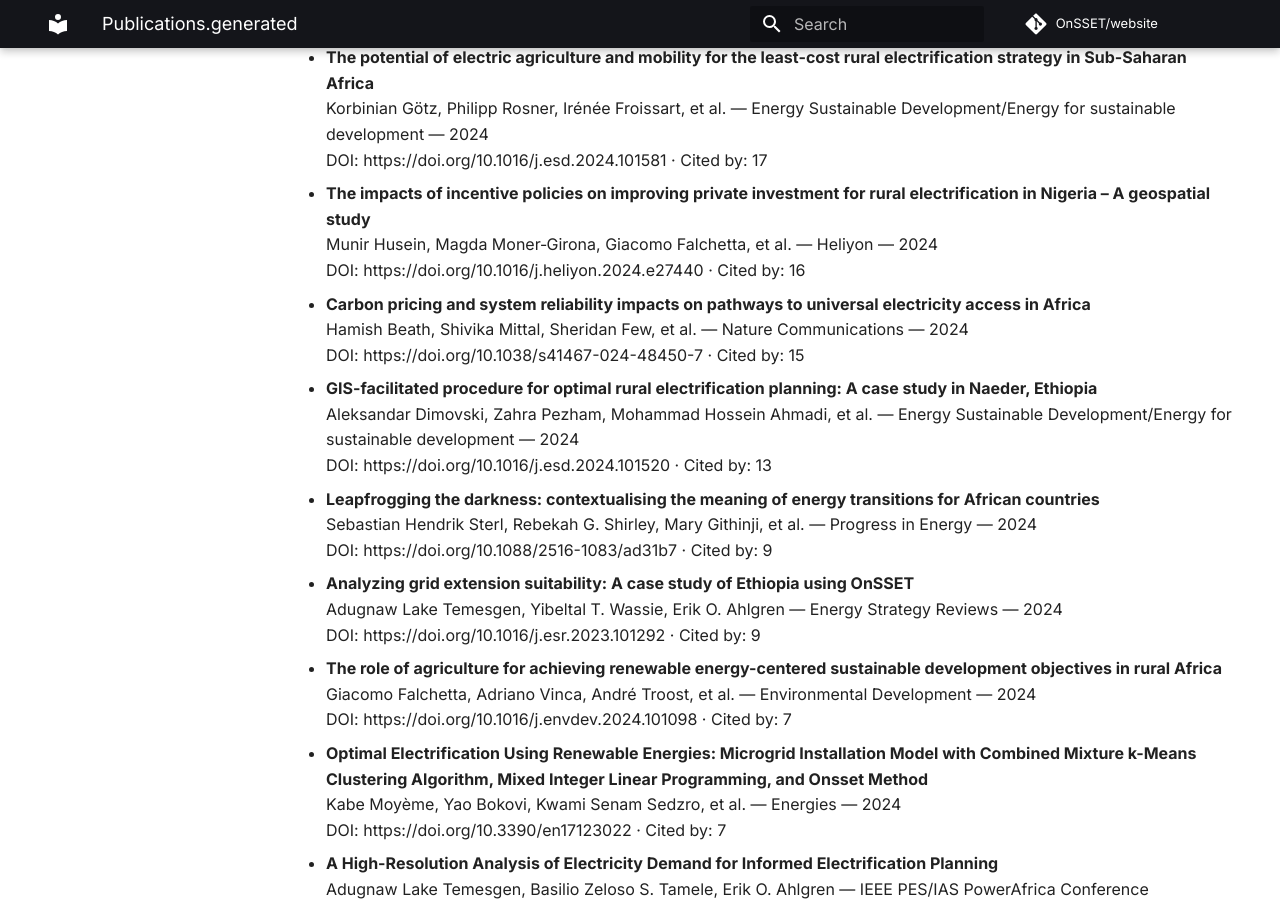
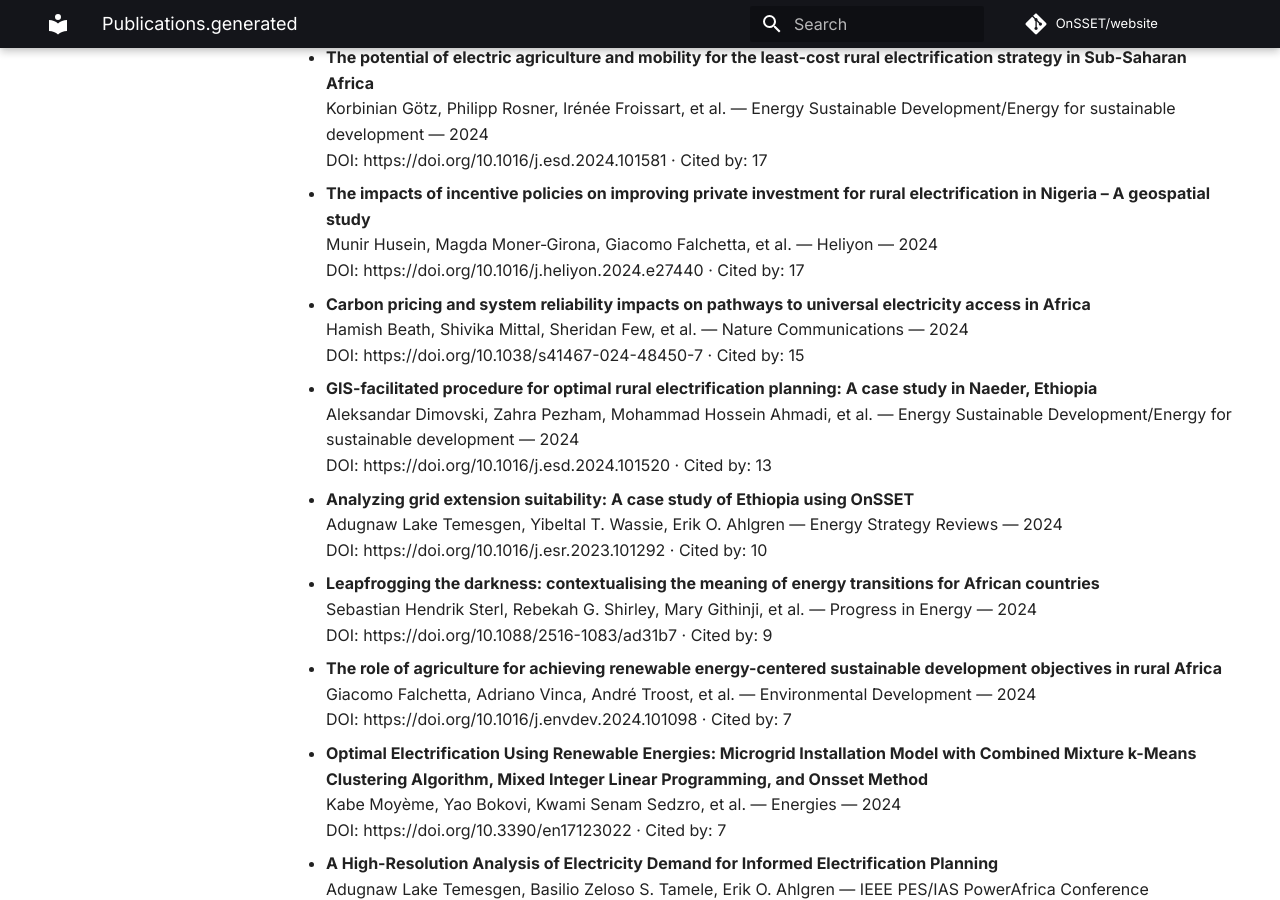
Before and after one commit to OnSSET/website, an MkDocs documentation site: the page built from docs/publications.generated.md, in a window 1280 px wide and 900 px high, scrolled down 10550 px. Built offline with MkDocs 1.6.1 and Material for MkDocs 9.7.7, drawn with Linux system fonts in a browser that asks for light colours; comment, search, counter and statistics services are not loaded.

Commit message:
Auto-update publications

```diff
--- a/docs/publications.generated.md
+++ b/docs/publications.generated.md
@@ -428,7 +428,7 @@ No results found.
 
 - **The impacts of incentive policies on improving private investment for rural electrification in Nigeria – A geospatial study**
   Munir Husein, Magda Moner‐Girona, Giacomo Falchetta, et al. — Heliyon — 2024
-  DOI: https://doi.org/10.1016/j.heliyon.2024.e27440 · Cited by: 16
+  DOI: https://doi.org/10.1016/j.heliyon.2024.e27440 · Cited by: 17
 
 - **Carbon pricing and system reliability impacts on pathways to universal electricity access in Africa**
   Hamish Beath, Shivika Mittal, Sheridan Few, et al. — Nature Communications — 2024
@@ -438,13 +438,13 @@ No results found.
   Aleksandar Dimovski, Zahra Pezham, Mohammad Hossein Ahmadi, et al. — Energy Sustainable Development/Energy for sustainable development — 2024
   DOI: https://doi.org/10.1016/j.esd.2024.101520 · Cited by: 13
 
+- **Analyzing grid extension suitability: A case study of Ethiopia using OnSSET**
+  Adugnaw Lake Temesgen, Yibeltal T. Wassie, Erik O. Ahlgren — Energy Strategy Reviews — 2024
+  DOI: https://doi.org/10.1016/j.esr.2023.101292 · Cited by: 10
+
 - **Leapfrogging the darkness: contextualising the meaning of energy transitions for African countries**
   Sebastian Hendrik Sterl, Rebekah G. Shirley, Mary Githinji, et al. — Progress in Energy — 2024
   DOI: https://doi.org/10.1088/2516-1083/ad31b7 · Cited by: 9
-
-- **Analyzing grid extension suitability: A case study of Ethiopia using OnSSET**
-  Adugnaw Lake Temesgen, Yibeltal T. Wassie, Erik O. Ahlgren — Energy Strategy Reviews — 2024
-  DOI: https://doi.org/10.1016/j.esr.2023.101292 · Cited by: 9
 
 - **The role of agriculture for achieving renewable energy-centered sustainable development objectives in rural Africa**
   Giacomo Falchetta, Adriano Vinca, André Troost, et al. — Environmental Development — 2024
```
